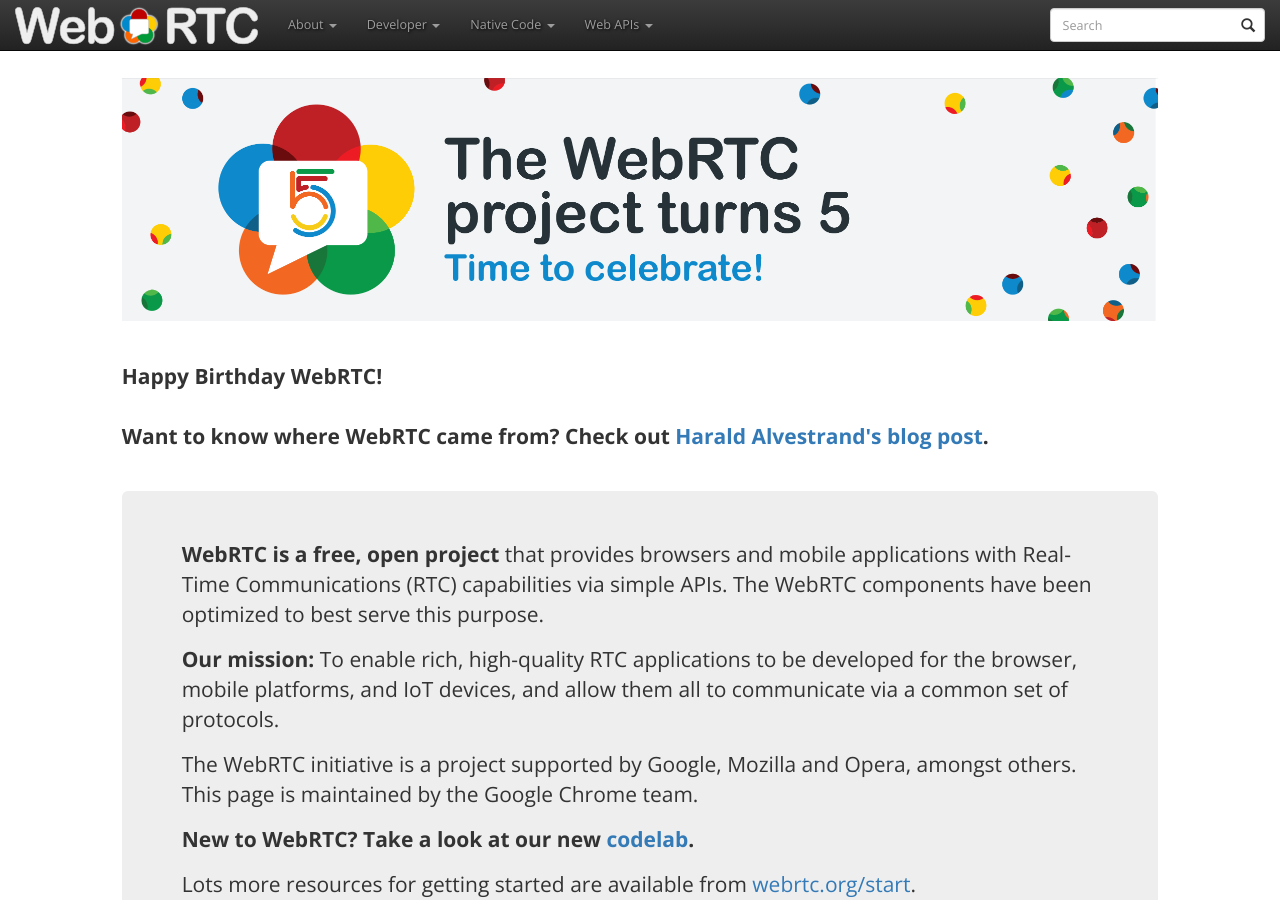
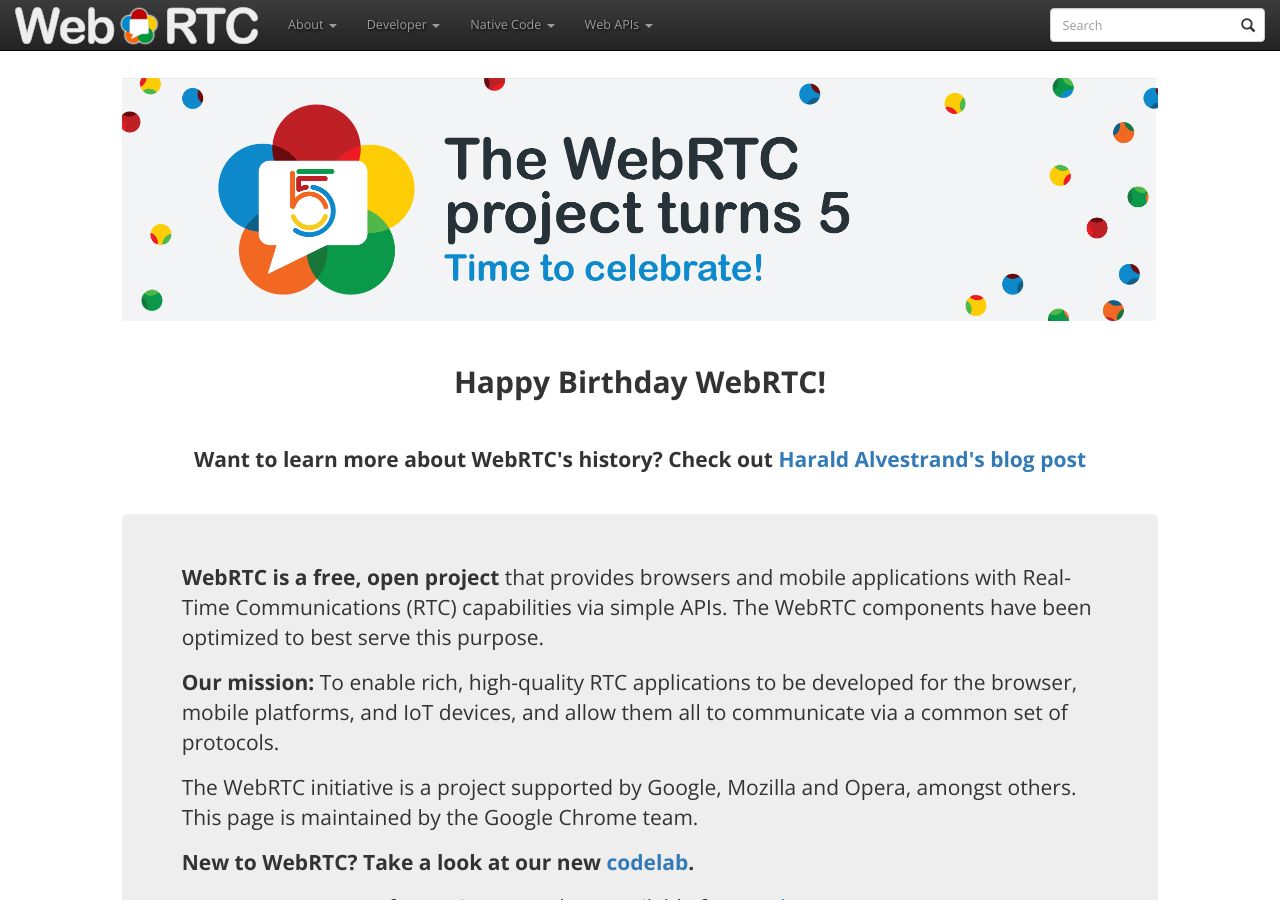
Before and after one commit to webrtc/webrtc-org, a Jekyll site: the page built from index.md, in a window 1280 px wide and 900 px high. Built offline with Jekyll 4.4.1, drawn with Linux system fonts in a browser that asks for light colours.

Commit message:
updated text

```diff
--- a/index.md
+++ b/index.md
@@ -7,7 +7,11 @@ class: home
 
 <a href="https://groups.google.com/forum/#!topic/discuss-webrtc/I0GqzwfKJfQ" title="Link to Harald Alvestrand post on discuss-webrtc"><img src="{{ site.baseurl }}/assets/images/webrtc-5-banner.png" style="max-width: 100%"></a>
 
-<p style="font-family: Open Sans, sans-serif; font-size: 21px; font-weight: bold; margin: 40px 0 40px 0">Happy Birthday WebRTC!<br><br>Want to know where WebRTC came from? Check out <a href="https://groups.google.com/forum/#!topic/discuss-webrtc/I0GqzwfKJfQ" title="Link to post on discuss-webrtc">Harald Alvestrand's blog post</a>.</p>
+<p style="font-family: Open Sans, sans-serif; font-size: 30px; font-weight: bold; margin: 40px 0 40px 0; text-align: center">Happy Birthday WebRTC!</p>
+
+<p style="font-family: Open Sans, sans-serif; font-size: 21px; font-weight: bold; margin: 40px 0 40px 0; text-align: center">Want to learn more about WebRTC's history? Check out <a href="https://groups.google.com/forum/#!topic/discuss-webrtc/I0GqzwfKJfQ" title="Link to post on discuss-webrtc">Harald Alvestrand's blog post</a>
+</p>
+
 
 <div class="jumbotron clearfix" markdown="1">
 
```
